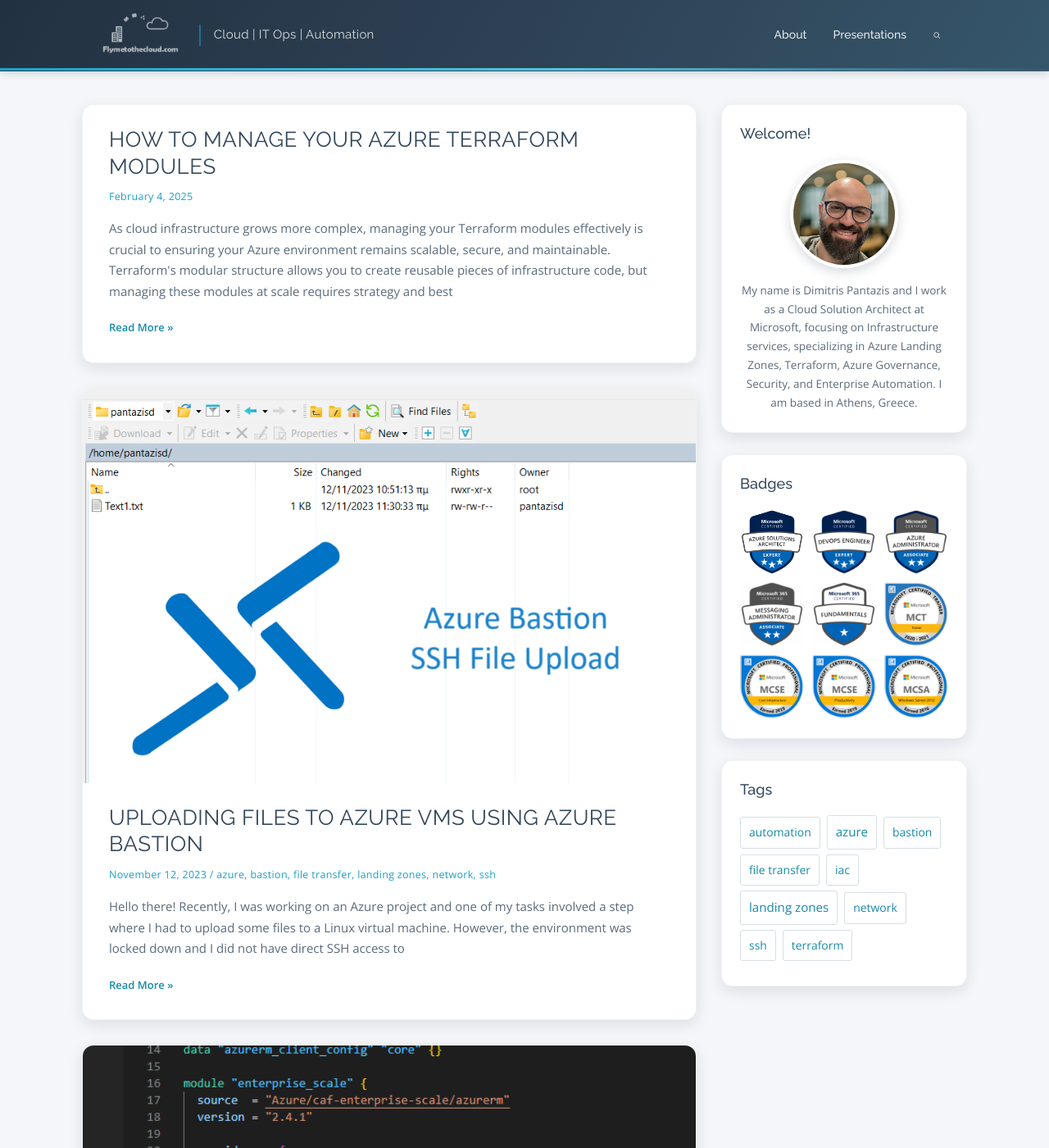
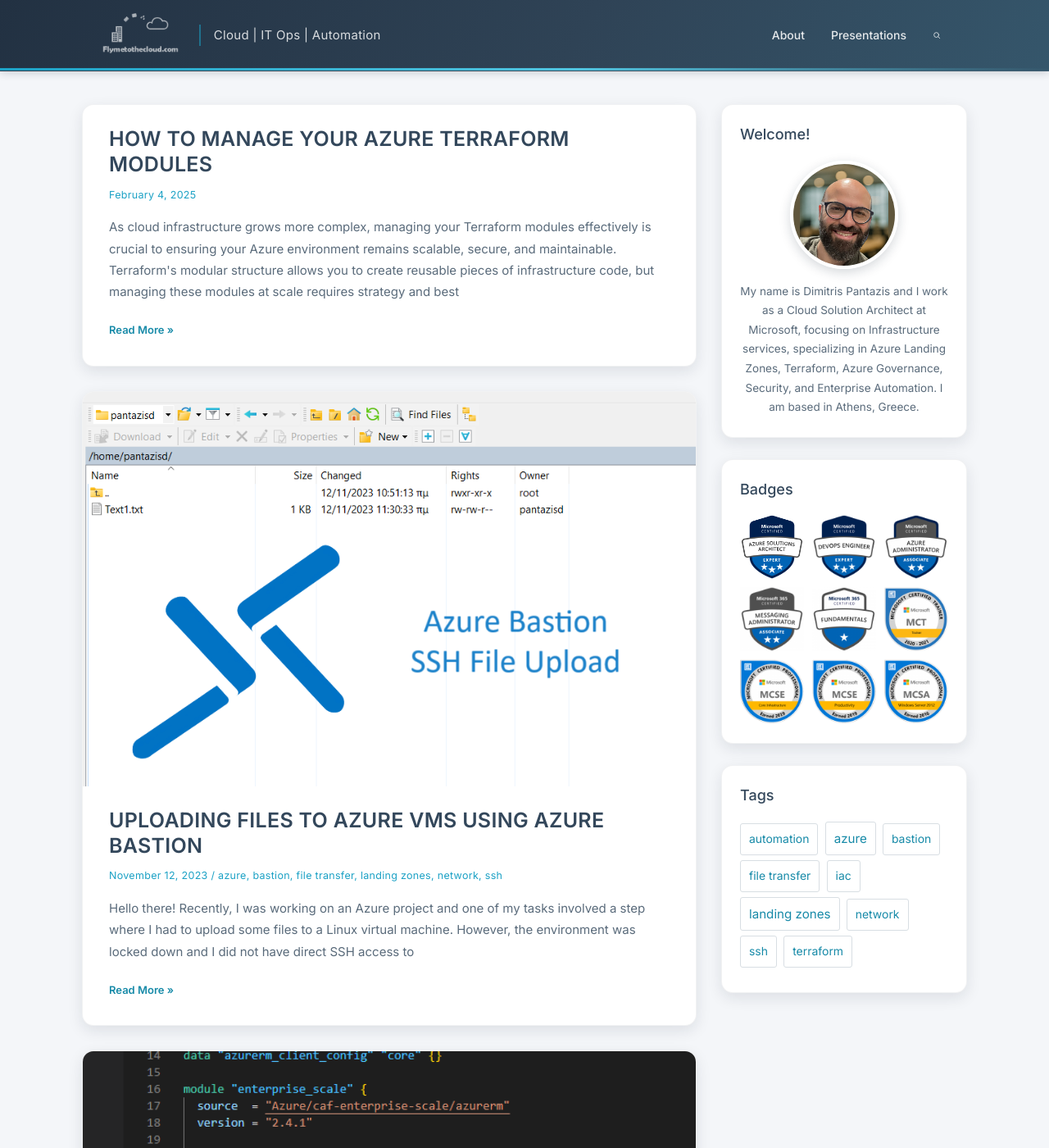
Before and after one commit to dpantaz/flymetothecloud, a Jekyll site: the page built from index.md, in a window 1280 px wide and 1400 px high. Shown: the whole window at 82% size. Built offline with Jekyll 4.4.1, drawn with Linux system fonts in a browser that asks for light colours.

Commit message:
Modernize typography with Inter and roomier spacing
Replace Open Sans/Raleway with an Inter-led modern stack (Inter, Segoe UI
Variable, Source Sans as fallbacks) for both body and headings. Enable
font smoothing, increase body line-height to 1.75, widen paragraph spacing
in articles and cards, bump title weights to 600, and tighten heading
tracking for a more premium feel.

Co-authored-by: Copilot App <223556219+Copilot@users.noreply.github.com>
Copilot-Session: 3dd01e10-cf7f-4105-8805-ccea87f7022f

```diff
--- a/_layouts/default.html
+++ b/_layouts/default.html
@@ -5,7 +5,7 @@
   <meta name="viewport" content="width=device-width, initial-scale=1">
   <link rel="preconnect" href="https://fonts.googleapis.com">
   <link rel="preconnect" href="https://fonts.gstatic.com" crossorigin>
-  <link href="https://fonts.googleapis.com/css2?family=Open+Sans:wght@400;600&family=Raleway:wght@300;400;500;600&display=swap" rel="stylesheet">
+  <link href="https://fonts.googleapis.com/css2?family=Inter:wght@400;500;600;700&family=Source+Sans+3:wght@400;600&display=swap" rel="stylesheet">
   <link rel="stylesheet" href="{{ '/assets/css/style.css' | relative_url }}">
   {% if site.logo_dark %}<link rel="icon" href="{{ site.logo_dark | relative_url }}">{% elsif site.logo %}<link rel="icon" href="{{ site.logo | relative_url }}">{% endif %}
   {% feed_meta %}
--- a/assets/css/style.css
+++ b/assets/css/style.css
@@ -12,6 +12,8 @@
   --card-shadow: 0 6px 18px rgba(16, 34, 48, .10);
   --radius: 14px;
   --radius-sm: 8px;
+  --font-sans: "Inter", "Segoe UI Variable Text", "Segoe UI", "Source Sans Pro", -apple-system, BlinkMacSystemFont, Roboto, Helvetica, Arial, sans-serif;
+  --font-head: "Inter", "Segoe UI Variable Display", "Segoe UI", "Source Sans Pro", -apple-system, BlinkMacSystemFont, Roboto, Helvetica, Arial, sans-serif;
 }
 
 * { box-sizing: border-box; }
@@ -22,9 +24,12 @@ body {
   margin: 0;
   background: var(--page-bg);
   color: var(--body);
-  font-family: "Open Sans", -apple-system, BlinkMacSystemFont, "Segoe UI", Roboto, Helvetica, Arial, sans-serif;
+  font-family: var(--font-sans);
   font-size: 15px;
-  line-height: 1.7;
+  line-height: 1.75;
+  -webkit-font-smoothing: antialiased;
+  -moz-osx-font-smoothing: grayscale;
+  text-rendering: optimizeLegibility;
 }
 
 a { color: var(--teal-dark); text-decoration: none; }
@@ -66,10 +71,10 @@ img { max-width: 100%; height: auto; }
 .site-logo { display: inline-flex; align-items: center; flex: 0 0 auto; }
 .site-logo img { height: 54px; width: auto; transition: height .25s ease; }
 .site-header.scrolled .site-logo img { height: 38px; }
-.site-logo-text { font-family: "Raleway", sans-serif; font-size: 26px; font-weight: 600; color: #fff; }
+.site-logo-text { font-family: var(--font-head); font-size: 26px; font-weight: 600; color: #fff; }
 .site-tagline {
   color: rgba(255, 255, 255, .82);
-  font-family: "Raleway", sans-serif;
+  font-family: var(--font-head);
   font-weight: 400;
   font-size: 15px;
   letter-spacing: .3px;
@@ -87,7 +92,7 @@ img { max-width: 100%; height: auto; }
 }
 .site-nav a {
   color: rgba(255, 255, 255, .88);
-  font-family: "Raleway", sans-serif;
+  font-family: var(--font-head);
   font-weight: 500;
   font-size: 14px;
   text-transform: capitalize;
@@ -138,11 +143,11 @@ img { max-width: 100%; height: auto; }
 .card-body { padding: 26px 32px 30px; }
 .card-title {
   margin: 0 0 10px;
-  font-family: "Raleway", sans-serif;
-  font-weight: 400;
-  font-size: 26px;
+  font-family: var(--font-head);
+  font-weight: 600;
+  font-size: 25px;
   line-height: 1.25;
-  letter-spacing: .5px;
+  letter-spacing: .3px;
   text-transform: uppercase;
 }
 .card-title a { color: var(--ink); }
@@ -154,7 +159,7 @@ img { max-width: 100%; height: auto; }
   letter-spacing: .3px;
 }
 .card-excerpt { color: var(--body); }
-.card-excerpt p { margin: 0 0 18px; }
+.card-excerpt p { margin: 0 0 20px; }
 .read-more {
   font-size: 13px;
   color: var(--teal-dark);
@@ -171,23 +176,24 @@ img { max-width: 100%; height: auto; }
 }
 .single-title {
   margin: 0 0 10px;
-  font-family: "Raleway", sans-serif;
-  font-weight: 400;
+  font-family: var(--font-head);
+  font-weight: 600;
   font-size: 32px;
   line-height: 1.2;
-  letter-spacing: .5px;
+  letter-spacing: .2px;
   text-transform: uppercase;
   color: var(--ink);
 }
 .single-content { color: #444; }
 .single-content h1, .single-content h2, .single-content h3, .single-content h4 {
-  font-family: "Raleway", sans-serif;
+  font-family: var(--font-head);
   color: var(--ink);
-  font-weight: 500;
+  font-weight: 600;
+  letter-spacing: -.01em;
   line-height: 1.3;
-  margin: 1.6em 0 .6em;
+  margin: 1.7em 0 .6em;
 }
-.single-content p { margin: 0 0 1.2em; }
+.single-content p { margin: 0 0 1.6em; }
 .single-content img { margin: 12px 0; }
 .single-content figure { margin: 18px 0; }
 .single-content figure img { display: block; }
@@ -264,7 +270,7 @@ img { max-width: 100%; height: auto; }
 }
 .widget-title {
   margin: 0 0 16px;
-  font-family: "Raleway", sans-serif;
+  font-family: var(--font-head);
   font-weight: 500;
   font-size: 18px;
   color: var(--ink);
```
